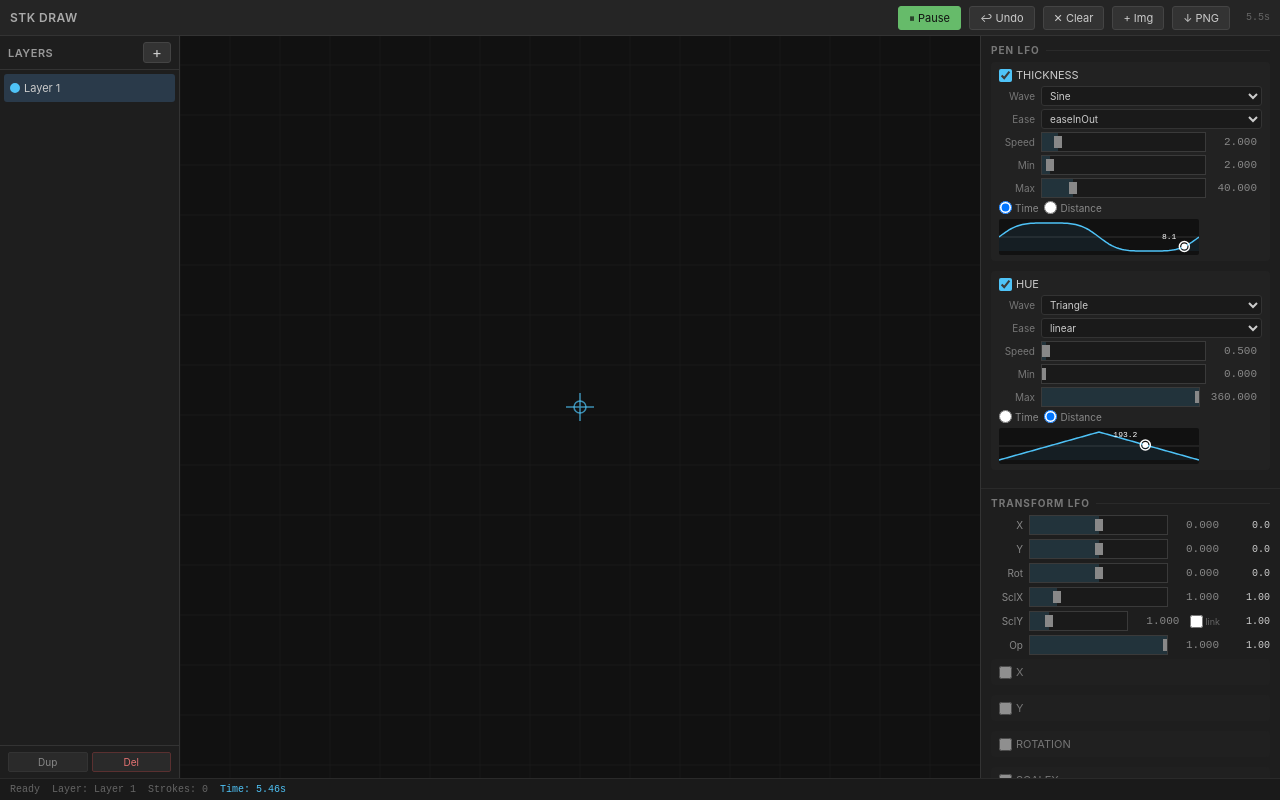
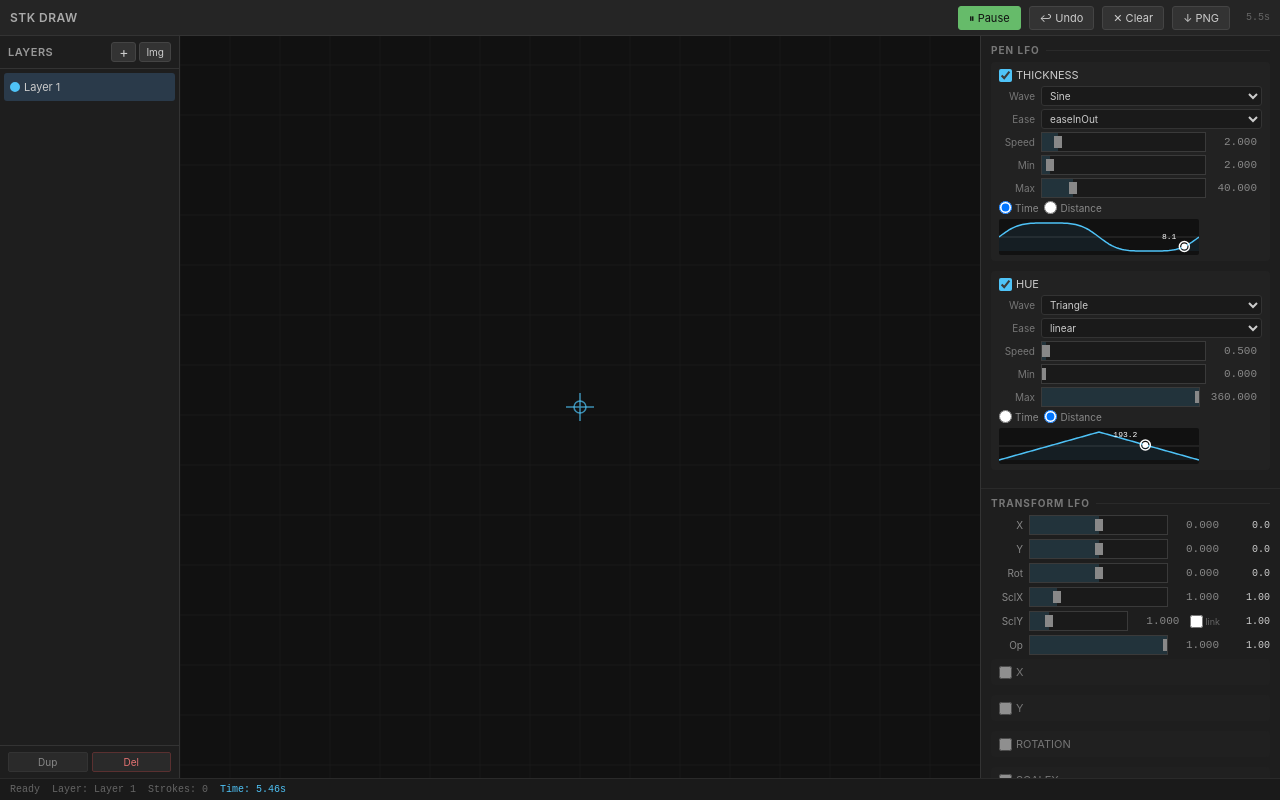
Before and after one commit to danartriyudistira/stk-draw, a React (Vite) app: page / in a window 1280 px wide. Built offline with nearby package versions, Linux system fonts and the light colour scheme.

Commit message:
Move '+Img' button from toolbar to layer panel header next to '+ New Layer'. Cleanup file input.

```diff
--- a/src/App.css
+++ b/src/App.css
@@ -83,15 +83,25 @@
   flex-shrink: 0;
 }
 
+.left-panel-header span {
+  flex: 1;
+}
+
 .left-panel-header button {
-  padding: 2px 8px;
-  font-size: 15px;
+  padding: 2px 7px;
+  font-size: 14px;
   line-height: 1;
   background: #333;
   color: #ccc;
   border: 1px solid #444;
   border-radius: 3px;
   cursor: pointer;
+  flex-shrink: 0;
+}
+
+.left-panel-header button.img-btn {
+  font-size: 10px;
+  padding: 3px 6px;
 }
 
 .left-panel-header button:hover {
--- a/src/App.jsx
+++ b/src/App.jsx
@@ -145,14 +145,7 @@ export default function App() {
     setStatusText('Exported PNG')
   }, [])
 
-  const fileInputRef = useRef(null)
-
-  const handleImportImage = useCallback(() => {
-    fileInputRef.current?.click()
-  }, [])
-
-  const handleFileChange = useCallback((e) => {
-    const file = e.target.files?.[0]
+  const handleImportImage = useCallback((file) => {
     if (!file) return
 
     const img = new Image()
@@ -176,7 +169,6 @@ export default function App() {
       setStatusText(`Imported: ${file.name} (${w}x${h})`)
     }
     img.src = URL.createObjectURL(file)
-    e.target.value = ''
   }, [])
 
   const handleReorderLayers = useCallback((fromIdx, toIdx) => {
@@ -197,15 +189,7 @@ export default function App() {
         </button>
         <button onClick={handleUndo}>↩ Undo</button>
         <button onClick={handleClearLayer}>✕ Clear</button>
-        <button onClick={handleImportImage}>+ Img</button>
         <button onClick={handleExportPNG}>↓ PNG</button>
-        <input
-          ref={fileInputRef}
-          type="file"
-          accept="image/*"
-          style={{ display: 'none' }}
-          onChange={handleFileChange}
-        />
         <span style={{ fontSize: 10, color: '#666', marginLeft: 8, fontFamily: 'monospace' }}>
           {lfoPreviewTime.toFixed(1)}s
         </span>
@@ -223,6 +207,7 @@ export default function App() {
           onToggleVisible={handleToggleVisible}
           onToggleLocked={handleToggleLocked}
           onReorder={handleReorderLayers}
+          onImportImage={handleImportImage}
         />
 
         <div className="stage-area">
--- a/src/components/LayerPanel.jsx
+++ b/src/components/LayerPanel.jsx
@@ -12,8 +12,10 @@ export default function LayerPanel({
   onToggleVisible,
   onToggleLocked,
   onReorder,
+  onImportImage,
 }) {
   const dragIdxRef = useRef(null)
+  const fileRef = useRef(null)
 
   function handleDragStart(idx) {
     dragIdxRef.current = idx
@@ -35,7 +37,21 @@ export default function LayerPanel({
     <div className="left-panel">
       <div className="left-panel-header">
         <span>LAYERS</span>
-        <button onClick={onAdd} title="New Layer">+</button>
+        <div style={{ display: 'flex', gap: 3 }}>
+          <button onClick={onAdd} title="New Layer">+</button>
+          <button className="img-btn" onClick={() => fileRef.current?.click()} title="Import Image">Img</button>
+        </div>
+        <input
+          ref={fileRef}
+          type="file"
+          accept="image/*"
+          style={{ display: 'none' }}
+          onChange={(e) => {
+            const file = e.target.files?.[0]
+            if (file) onImportImage?.(file)
+            e.target.value = ''
+          }}
+        />
       </div>
       <div className="layer-list">
         {layers.map((layer, idx) => (
```
